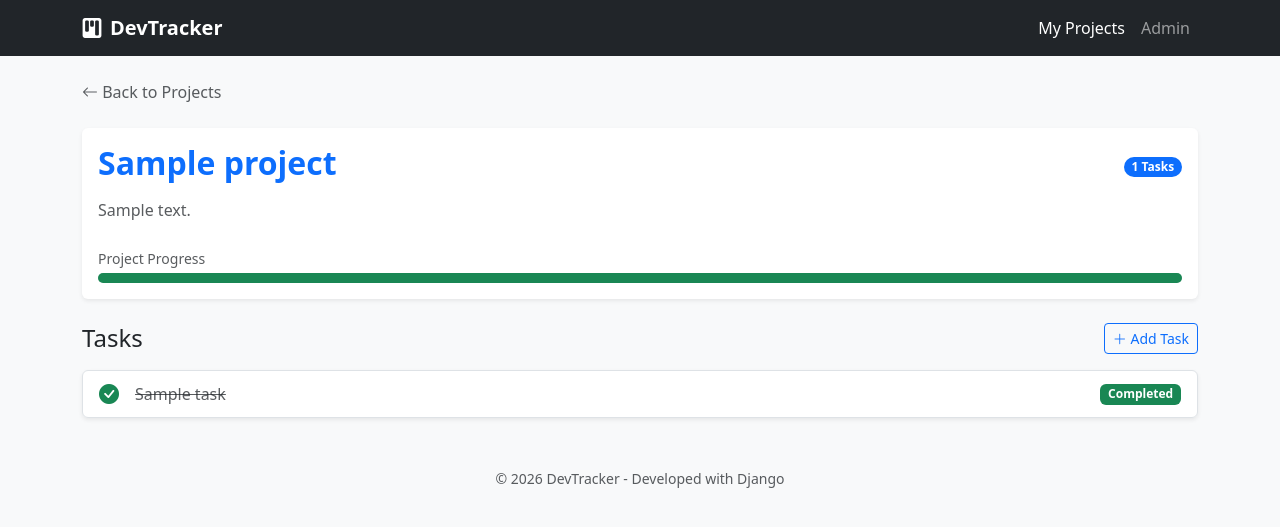
After one commit to ghsiqueira/devtracker, a Django app: page /project/1/ in a window 1280 px wide. The commit adds this page. Shown: the top 527 px of the page. Run offline with Django 5.2, Linux system fonts and the light colour scheme; tables that the repository leaves empty hold one stand-in row (values such as "Sample post").

Commit message:
feat: add project details page and translate UI to english

```diff
--- a/core/models.py
+++ b/core/models.py
@@ -1,27 +1,27 @@
 from django.db import models
 from django.contrib.auth.models import User
 
-class Projeto(models.Model):
-    usuario = models.ForeignKey(User, on_delete=models.CASCADE)
-    titulo = models.CharField(max_length=100)
-    descricao = models.TextField(blank=True, null=True)
-    criado_em = models.DateTimeField(auto_now_add=True)
+class Project(models.Model):
+    user = models.ForeignKey(User, on_delete=models.CASCADE)
+    title = models.CharField(max_length=100)
+    description = models.TextField(blank=True, null=True)
+    created_at = models.DateTimeField(auto_now_add=True)
 
     def __str__(self):
-        return self.titulo
+        return self.title
 
     @property
-    def progresso(self):
-        total_tarefas = self.tarefas.count()
-        if total_tarefas == 0:
+    def progress(self):
+        total_tasks = self.tasks.count()
+        if not total_tasks:
             return 0
-        concluidas = self.tarefas.filter(concluida=True).count()
-        return int((concluidas / total_tarefas) * 100)
+        completed = self.tasks.filter(is_completed=True).count()
+        return int((completed / total_tasks) * 100)
 
-class Tarefa(models.Model):
-    projeto = models.ForeignKey(Projeto, related_name='tarefas', on_delete=models.CASCADE)
-    titulo = models.CharField(max_length=200)
-    concluida = models.BooleanField(default=False)
+class Task(models.Model):
+    project = models.ForeignKey(Project, related_name='tasks', on_delete=models.CASCADE)
+    title = models.CharField(max_length=200)
+    is_completed = models.BooleanField(default=False)
 
     def __str__(self):
-        return self.titulo
+        return self.title
--- a/core/templates/base.html
+++ b/core/templates/base.html
@@ -1,5 +1,5 @@
 <!doctype html>
-<html lang="pt-br">
+<html lang="en">
   <head>
     <meta charset="utf-8">
     <meta name="viewport" content="width=device-width, initial-scale=1">
@@ -26,7 +26,7 @@
         <div class="collapse navbar-collapse" id="navbarNav">
           <ul class="navbar-nav ms-auto">
             <li class="nav-item">
-              <a class="nav-link active" href="/">Meus Projetos</a>
+              <a class="nav-link active" href="/">My Projects</a>
             </li>
             <li class="nav-item">
               <a class="nav-link" href="/admin">Admin</a>
@@ -42,7 +42,7 @@
     </div>
 
     <footer class="text-center text-muted mt-5 mb-3">
-        <small>&copy; 2026 DevTracker - Desenvolvido com Django</small>
+        <small>&copy; 2026 DevTracker - Developed with Django</small>
     </footer>
 
     <script src="https://cdn.jsdelivr.net/npm/bootstrap@5.3.0/dist/js/bootstrap.bundle.min.js"></script>
--- /dev/null
+++ b/core/templates/project_detail.html
@@ -0,0 +1,58 @@
+{% extends 'base.html' %}
+
+{% block content %}
+<div class="mb-4">
+    <a href="{% url 'project_list' %}" class="text-decoration-none text-muted">
+        <i class="bi bi-arrow-left"></i> Back to Projects
+    </a>
+</div>
+
+<div class="card shadow-sm border-0 mb-4">
+    <div class="card-body">
+        <div class="d-flex justify-content-between align-items-center">
+            <h2 class="fw-bold text-primary">{{ project.title }}</h2>
+            <span class="badge bg-primary rounded-pill">{{ project.tasks.count }} Tasks</span>
+        </div>
+        <p class="text-muted mt-2">{{ project.description }}</p>
+
+        <div class="mt-4">
+            <label class="small text-muted mb-1">Project Progress</label>
+            <div class="progress" style="height: 10px;">
+                <div class="progress-bar {% if project.progress == 100 %}bg-success{% else %}bg-primary{% endif %}"
+                     role="progressbar"
+                     style="width: {{ project.progress }}%">
+                </div>
+            </div>
+        </div>
+    </div>
+</div>
+
+<div class="d-flex justify-content-between align-items-center mb-3">
+    <h4 class="mb-0">Tasks</h4>
+    <a href="/admin/core/task/add/" class="btn btn-sm btn-outline-primary">
+        <i class="bi bi-plus-lg"></i> Add Task
+    </a>
+</div>
+
+<div class="list-group shadow-sm">
+    {% for task in project.tasks.all %}
+    <div class="list-group-item d-flex justify-content-between align-items-center">
+        <div class="d-flex align-items-center">
+            <i class="bi {% if task.is_completed %}bi-check-circle-fill text-success{% else %}bi-circle text-secondary{% endif %} me-3 fs-5"></i>
+
+            <span class="{% if task.is_completed %}text-decoration-line-through text-muted{% endif %}">
+                {{ task.title }}
+            </span>
+        </div>
+        <span class="badge {% if task.is_completed %}bg-success{% else %}bg-light text-dark border{% endif %}">
+            {% if task.is_completed %}Completed{% else %}Pending{% endif %}
+        </span>
+    </div>
+    {% empty %}
+    <div class="list-group-item text-center py-4 text-muted">
+        <i class="bi bi-list-check fs-2"></i>
+        <p class="mb-0">No tasks created yet.</p>
+    </div>
+    {% endfor %}
+</div>
+{% endblock %}
--- a/core/views.py
+++ b/core/views.py
@@ -1,3 +1,10 @@
-from django.shortcuts import render
+from django.shortcuts import render, get_object_or_404
+from .models import Project
 
-# Create your views here.
+def project_list(request):
+    projects = Project.objects.all()
+    return render(request, 'project_list.html', {'projects': projects})
+
+def project_detail(request, id):
+    project = get_object_or_404(Project, id=id)
+    return render(request, 'project_detail.html', {'project': project})
--- a/setup/urls.py
+++ b/setup/urls.py
@@ -1,22 +1,9 @@
-"""
-URL configuration for setup project.
-
-The `urlpatterns` list routes URLs to views. For more information please see:
-    https://docs.djangoproject.com/en/6.0/topics/http/urls/
-Examples:
-Function views
-    1. Add an import:  from my_app import views
-    2. Add a URL to urlpatterns:  path('', views.home, name='home')
-Class-based views
-    1. Add an import:  from other_app.views import Home
-    2. Add a URL to urlpatterns:  path('', Home.as_view(), name='home')
-Including another URLconf
-    1. Import the include() function: from django.urls import include, path
-    2. Add a URL to urlpatterns:  path('blog/', include('blog.urls'))
-"""
 from django.contrib import admin
 from django.urls import path
+from core.views import project_list, project_detail
 
 urlpatterns = [
     path('admin/', admin.site.urls),
+    path('', project_list, name='project_list'),
+    path('project/<int:id>/', project_detail, name='project_detail'),
 ]
```
Also changed, not shown: core/admin.py (+7 -7 lines), core/templates/project_list.html (added, +44 -0 lines), core/migrations/0001_initial.py.
